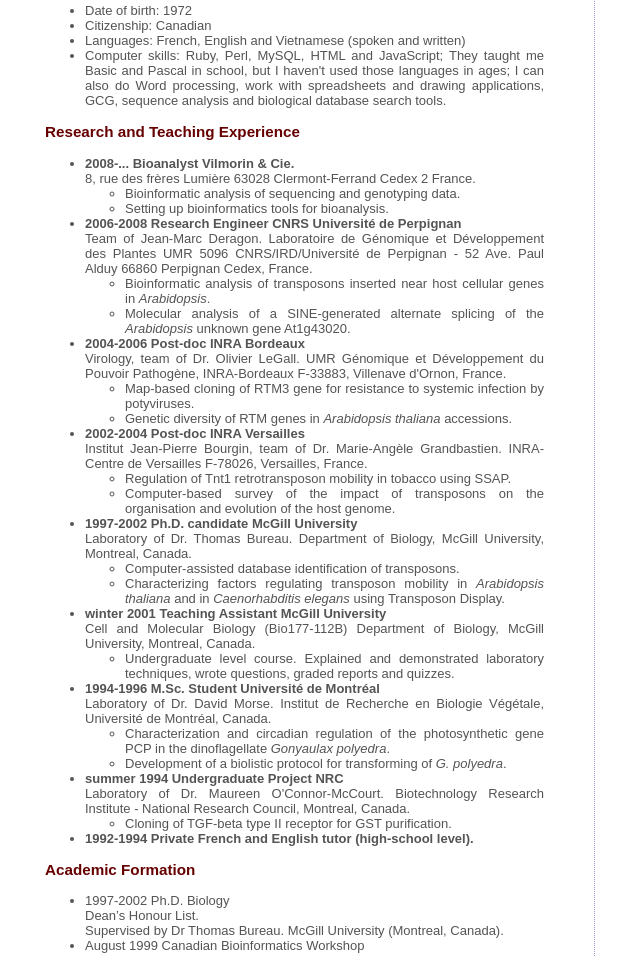
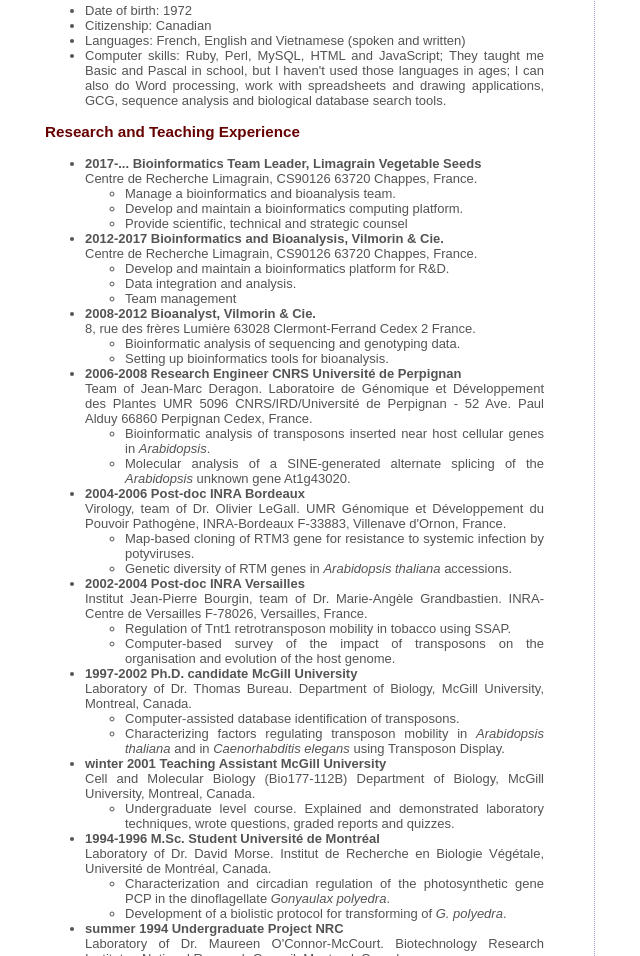
Before and after one commit to qhienle/www.wetbench.eu, a plain HTML site: page cv/index.html in a window 1280 px wide. Shown: the part 2111-3067 px from the top of the page, without its empty margins (245-885 px from the left). Drawn offline with Linux system fonts and the light colour scheme.

Commit message:
Update career experiences
taking into account team management and change in titles

```diff
--- a/cv/index.html
+++ b/cv/index.html
@@ -84,13 +84,27 @@
 
 		<h3>Research and Teaching Experience</h3>
 		<ul>
-			<li><strong>2008-... Bioanalyst Vilmorin &amp; Cie.</strong>
+			<li><strong>2017-... Bioinformatics Team Leader, Limagrain Vegetable Seeds</strong>
+				<br/>Centre de Recherche Limagrain, CS90126 63720 Chappes, France.
+				<ul>
+					<li>Manage a bioinformatics and bioanalysis team.</li>
+					<li>Develop and maintain a bioinformatics computing platform.</li>
+					<li>Provide scientific, technical and strategic counsel</li>
+				</ul>
+			</li>
+			<li><strong>2012-2017 Bioinformatics and Bioanalysis, Vilmorin &amp; Cie.</strong>
+				<br/>Centre de Recherche Limagrain, CS90126 63720 Chappes, France.
+				<ul>
+					<li>Develop and maintain a bioinformatics platform for R&amp;D.</li>
+					<li>Data integration and analysis.</li>
+					<li>Team management</li>
+				</ul>
+			</li>
+			<li><strong>2008-2012 Bioanalyst, Vilmorin &amp; Cie.</strong>
 				<br/>8, rue des frères Lumière 63028 Clermont-Ferrand Cedex 2 France.
 				<ul>
-					<li>Bioinformatic analysis of sequencing and genotyping data.
-					</li>
-					<li>Setting up bioinformatics tools for bioanalysis.
-					</li>
+					<li>Bioinformatic analysis of sequencing and genotyping data.</li>
+					<li>Setting up bioinformatics tools for bioanalysis.</li>
 				</ul>
 			</li>
 			<li><strong>2006-2008 Research Engineer CNRS Universit&eacute; de Perpignan</strong>
```
